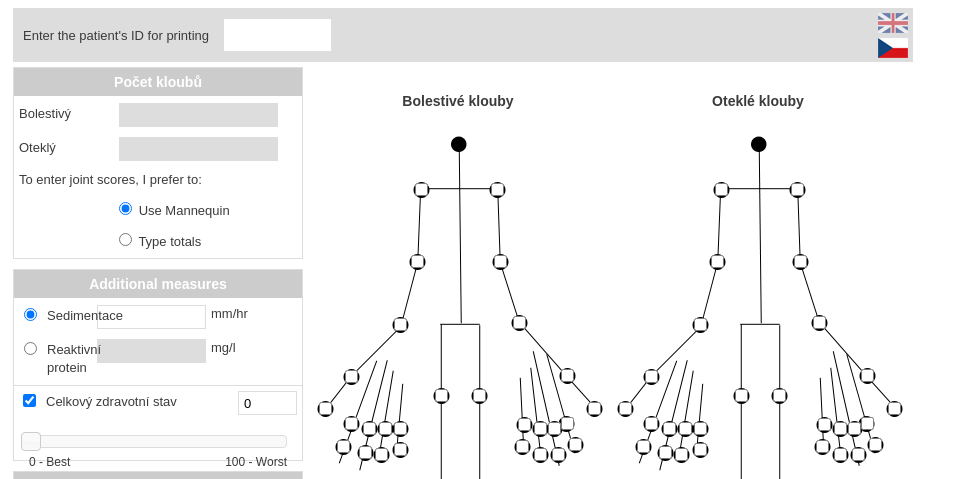
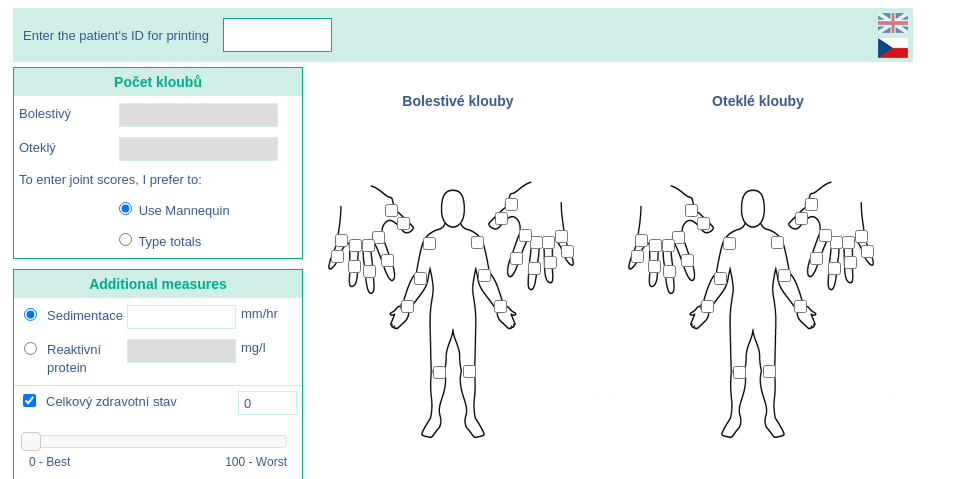
Before and after one commit to BertBerto/das28, a plain HTML site: page index.html in a window 1280 px wide. Shown: the top 479 px of the page, without its empty margins (0-963 px from the left). Drawn offline with Linux system fonts and the light colour scheme.

Commit message:
skin, novy obrazek

```diff
--- a/css/default.css
+++ b/css/default.css
@@ -34,7 +34,7 @@
 .das form .col.colLeft { width:300px; }
 .das form .col.colLeft .formSection { border:1px #ddd solid; margin:5px; padding-bottom:10px; margin-bottom:10px; }
 .das form .col.colLeft .formSection.scores { height:180px; }
-.das form .col.colLeft .formSection.measures { height:180px; }
+.das form .col.colLeft .formSection.measures { /*height:180px;*/ }
 .das form .col.colLeft .formSection h2 { display:block; background:#ccc; color:#fff; padding:5px; text-align:center; margin-bottom:2px; }
 .das form .col.colLeft .formSection > p { padding:5px; }
 
@@ -48,7 +48,7 @@
 .das form .col.colLeft .formSection .formRow.formRowRadioType1 { padding-left:100px; }
 
 .das form .col.colLeft .formSection .formRow.formRowRadioType2 { }
-.das form .col.colLeft .formSection .formRow.formRowRadioType2 p { float:left; width:50px; }
+.das form .col.colLeft .formSection .formRow.formRowRadioType2 p { float:left; width:80px; text-align:left; }
 .das form .col.colLeft .formSection .formRow.formRowRadioType2 p label { position:relative; top:2px; }
 .das form .col.colLeft .formSection .formRow.formRowRadioType2 input.radio { float:left; margin-right:10px; }
 .das form .col.colLeft .formSection .formRow.formRowRadioType2 input.txt { float:left; width:100px; height:20px; border-collapse:collapse; border:1px #ddd solid; padding-left:5px; margin-right:5px; }
@@ -77,66 +77,66 @@
 .das form .col.colRight .overlay { background:transparent url(../gfx/overlay.png); position:absolute; width:590px; height:490px; position:absolute; left:5px; top:5px; z-index:9; cursor:not-allowed; }
 .das form .col.colRight .mannequinBox { width:300px; position:relative; float:left; position:relative; text-align:center; }
 .das form .col.colRight .mannequinBox h2 { text-align:center; margin-top:30px; }
-.das form .col.colRight .mannequinBox button { margin:auto; position:relative; top:10px; }
-.das form .col.colRight .mannequinBox .mannequin { width:297px; height:397px; background:#fff url(../gfx/mannequin.png) 0px 0px no-repeat; position:relative; left:5px; top:5px; }
+.das form .col.colRight .mannequinBox button { margin:auto; position:relative; top:60px; }
+.das form .col.colRight .mannequinBox .mannequin { width:282px; height:312px; background:#fff url(../gfx/mannequin2.png) center center no-repeat; position:relative; left:5px; top:35px; }
 .das form .col.colRight .mannequinBox .mannequin input { position:absolute; }
-.das form .col.colRight .mannequinBox .mannequin .t01 { left: 98px; top: 65px; }
-.das form .col.colRight .mannequinBox .mannequin .t02 { left: 174px; top: 65px; }
-.das form .col.colRight .mannequinBox .mannequin .t03 { left: 94px; top: 137px; }
-.das form .col.colRight .mannequinBox .mannequin .t04 { left: 177px; top: 137px; }
-.das form .col.colRight .mannequinBox .mannequin .t05 { left: 77px; top: 200px; }
-.das form .col.colRight .mannequinBox .mannequin .t06 { left: 196px; top: 198px; }
-.das form .col.colRight .mannequinBox .mannequin .t07 { left: 28px; top: 252px; }
-.das form .col.colRight .mannequinBox .mannequin .t08 { left: 244px; top: 251px; }
-.das form .col.colRight .mannequinBox .mannequin .t09 { left: 2px; top: 284px; }
-.das form .col.colRight .mannequinBox .mannequin .t10 { left: 271px; top: 284px; }
-.das form .col.colRight .mannequinBox .mannequin .t11 { left: 28px; top: 299px; }
-.das form .col.colRight .mannequinBox .mannequin .t12 { left: 20px; top: 322px; }
-.das form .col.colRight .mannequinBox .mannequin .t13 { left: 46px; top: 304px; }
-.das form .col.colRight .mannequinBox .mannequin .t14 { left: 42px; top: 328px; }
-.das form .col.colRight .mannequinBox .mannequin .t15 { left: 62px; top: 304px; }
-.das form .col.colRight .mannequinBox .mannequin .t16 { left: 58px; top: 330px; }
-.das form .col.colRight .mannequinBox .mannequin .t17 { left: 77px; top: 304px; }
-.das form .col.colRight .mannequinBox .mannequin .t18 { left: 77px; top: 325px; }
-.das form .col.colRight .mannequinBox .mannequin .t19 { left: 244px; top: 299px; }
-.das form .col.colRight .mannequinBox .mannequin .t20 { left: 252px; top: 320px; }
-.das form .col.colRight .mannequinBox .mannequin .t21 { left: 231px; top: 304px; }
-.das form .col.colRight .mannequinBox .mannequin .t22 { left: 235px; top: 330px; }
-.das form .col.colRight .mannequinBox .mannequin .t23 { left: 217px; top: 304px; }
-.das form .col.colRight .mannequinBox .mannequin .t24 { left: 217px; top: 330px; }
-.das form .col.colRight .mannequinBox .mannequin .t25 { left: 201px; top: 300px; }
-.das form .col.colRight .mannequinBox .mannequin .t26 { left: 199px; top: 322px; }
-.das form .col.colRight .mannequinBox .mannequin .t27 { left: 118px; top: 271px; }
-.das form .col.colRight .mannequinBox .mannequin .t28 { left: 156px; top: 271px; }
+.das form .col.colRight .mannequinBox .mannequin .t01 { left: 106px; top: 89px; }
+.das form .col.colRight .mannequinBox .mannequin .t02 { left: 154px; top: 88px; }
+.das form .col.colRight .mannequinBox .mannequin .t03 { left: 97px; top: 124px; }
+.das form .col.colRight .mannequinBox .mannequin .t04 { left: 161px; top: 121px; }
+.das form .col.colRight .mannequinBox .mannequin .t05 { left: 116px; top: 218px; }
+.das form .col.colRight .mannequinBox .mannequin .t06 { left: 146px; top: 217px; }
+.das form .col.colRight .mannequinBox .mannequin .t07 { left: 68px; top: 56px; }
+.das form .col.colRight .mannequinBox .mannequin .t08 { left: 188px; top: 50px; }
+.das form .col.colRight .mannequinBox .mannequin .t09 { left: 80px; top: 69px; }
+.das form .col.colRight .mannequinBox .mannequin .t10 { left: 178px; top: 64px; }
+.das form .col.colRight .mannequinBox .mannequin .t11 { left: 55px; top: 83px; }
+.das form .col.colRight .mannequinBox .mannequin .t12 { left: 45px; top: 91px; }
+.das form .col.colRight .mannequinBox .mannequin .t13 { left: 46px; top: 117px; }
+.das form .col.colRight .mannequinBox .mannequin .t14 { left: 32px; top: 91px; }
+.das form .col.colRight .mannequinBox .mannequin .t15 { left: 31px; top: 112px; }
+.das form .col.colRight .mannequinBox .mannequin .t16 { left: 18px; top: 86px; }
+.das form .col.colRight .mannequinBox .mannequin .t17 { left: 14px; top: 102px; }
+.das form .col.colRight .mannequinBox .mannequin .t18 { left: 64px; top: 106px; }
+.das form .col.colRight .mannequinBox .mannequin .t19 { left: 193px; top: 104px; }
+.das form .col.colRight .mannequinBox .mannequin .t20 { left: 213px; top: 88px; }
+.das form .col.colRight .mannequinBox .mannequin .t21 { left: 211px; top: 114px; }
+.das form .col.colRight .mannequinBox .mannequin .t22 { left: 202px; top: 81px; }
+.das form .col.colRight .mannequinBox .mannequin .t23 { left: 225px; top: 88px; }
+.das form .col.colRight .mannequinBox .mannequin .t24 { left: 227px; top: 108px; }
+.das form .col.colRight .mannequinBox .mannequin .t25 { left: 238px; top: 82px; }
+.das form .col.colRight .mannequinBox .mannequin .t26 { left: 84px; top: 152px; }
+.das form .col.colRight .mannequinBox .mannequin .t27 { left: 177px; top: 152px; }
+.das form .col.colRight .mannequinBox .mannequin .t28 { left: 244px; top: 97px; }
 
-.das form .col.colRight .mannequinBox .mannequin .s01 { left: 98px; top: 65px; }
-.das form .col.colRight .mannequinBox .mannequin .s02 { left: 174px; top: 65px; }
-.das form .col.colRight .mannequinBox .mannequin .s03 { left: 94px; top: 137px; }
-.das form .col.colRight .mannequinBox .mannequin .s04 { left: 177px; top: 137px; }
-.das form .col.colRight .mannequinBox .mannequin .s05 { left: 77px; top: 200px; }
-.das form .col.colRight .mannequinBox .mannequin .s06 { left: 196px; top: 198px; }
-.das form .col.colRight .mannequinBox .mannequin .s07 { left: 28px; top: 252px; }
-.das form .col.colRight .mannequinBox .mannequin .s08 { left: 244px; top: 251px; }
-.das form .col.colRight .mannequinBox .mannequin .s09 { left: 2px; top: 284px; }
-.das form .col.colRight .mannequinBox .mannequin .s10 { left: 271px; top: 284px; }
-.das form .col.colRight .mannequinBox .mannequin .s11 { left: 28px; top: 299px; }
-.das form .col.colRight .mannequinBox .mannequin .s12 { left: 20px; top: 322px; }
-.das form .col.colRight .mannequinBox .mannequin .s13 { left: 46px; top: 304px; }
-.das form .col.colRight .mannequinBox .mannequin .s14 { left: 42px; top: 328px; }
-.das form .col.colRight .mannequinBox .mannequin .s15 { left: 62px; top: 304px; }
-.das form .col.colRight .mannequinBox .mannequin .s16 { left: 58px; top: 330px; }
-.das form .col.colRight .mannequinBox .mannequin .s17 { left: 77px; top: 304px; }
-.das form .col.colRight .mannequinBox .mannequin .s18 { left: 77px; top: 325px; }
-.das form .col.colRight .mannequinBox .mannequin .s19 { left: 244px; top: 299px; }
-.das form .col.colRight .mannequinBox .mannequin .s20 { left: 252px; top: 320px; }
-.das form .col.colRight .mannequinBox .mannequin .s21 { left: 231px; top: 304px; }
-.das form .col.colRight .mannequinBox .mannequin .s22 { left: 235px; top: 330px; }
-.das form .col.colRight .mannequinBox .mannequin .s23 { left: 217px; top: 304px; }
-.das form .col.colRight .mannequinBox .mannequin .s24 { left: 217px; top: 330px; }
-.das form .col.colRight .mannequinBox .mannequin .s25 { left: 201px; top: 300px; }
-.das form .col.colRight .mannequinBox .mannequin .s26 { left: 199px; top: 322px; }
-.das form .col.colRight .mannequinBox .mannequin .s27 { left: 118px; top: 271px; }
-.das form .col.colRight .mannequinBox .mannequin .s28 { left: 156px; top: 271px; }
+.das form .col.colRight .mannequinBox .mannequin .s01 { left: 106px; top: 89px; }
+.das form .col.colRight .mannequinBox .mannequin .s02 { left: 154px; top: 88px; }
+.das form .col.colRight .mannequinBox .mannequin .s03 { left: 97px; top: 124px; }
+.das form .col.colRight .mannequinBox .mannequin .s04 { left: 161px; top: 121px; }
+.das form .col.colRight .mannequinBox .mannequin .s05 { left: 116px; top: 218px; }
+.das form .col.colRight .mannequinBox .mannequin .s06 { left: 146px; top: 217px; }
+.das form .col.colRight .mannequinBox .mannequin .s07 { left: 68px; top: 56px; }
+.das form .col.colRight .mannequinBox .mannequin .s08 { left: 188px; top: 50px; }
+.das form .col.colRight .mannequinBox .mannequin .s09 { left: 80px; top: 69px; }
+.das form .col.colRight .mannequinBox .mannequin .s10 { left: 178px; top: 64px; }
+.das form .col.colRight .mannequinBox .mannequin .s11 { left: 55px; top: 83px; }
+.das form .col.colRight .mannequinBox .mannequin .s12 { left: 45px; top: 91px; }
+.das form .col.colRight .mannequinBox .mannequin .s13 { left: 46px; top: 117px; }
+.das form .col.colRight .mannequinBox .mannequin .s14 { left: 32px; top: 91px; }
+.das form .col.colRight .mannequinBox .mannequin .s15 { left: 31px; top: 112px; }
+.das form .col.colRight .mannequinBox .mannequin .s16 { left: 18px; top: 86px; }
+.das form .col.colRight .mannequinBox .mannequin .s17 { left: 14px; top: 102px; }
+.das form .col.colRight .mannequinBox .mannequin .s18 { left: 64px; top: 106px; }
+.das form .col.colRight .mannequinBox .mannequin .s19 { left: 193px; top: 104px; }
+.das form .col.colRight .mannequinBox .mannequin .s20 { left: 213px; top: 88px; }
+.das form .col.colRight .mannequinBox .mannequin .s21 { left: 211px; top: 114px; }
+.das form .col.colRight .mannequinBox .mannequin .s22 { left: 202px; top: 81px; }
+.das form .col.colRight .mannequinBox .mannequin .s23 { left: 225px; top: 88px; }
+.das form .col.colRight .mannequinBox .mannequin .s24 { left: 227px; top: 108px; }
+.das form .col.colRight .mannequinBox .mannequin .s25 { left: 238px; top: 82px; }
+.das form .col.colRight .mannequinBox .mannequin .s26 { left: 84px; top: 152px; }
+.das form .col.colRight .mannequinBox .mannequin .s27 { left: 177px; top: 152px; }
+.das form .col.colRight .mannequinBox .mannequin .s28 { left: 244px; top: 97px; }
 
 .das form .formula { width:100%; margin:5px; background:#ddd; height:25px; }
 .das form .formula p { padding:5px; }
--- /dev/null
+++ b/css/theme01.css
@@ -0,0 +1,23 @@
+/* colors */
+.das * {
+	color: #3a5a8b;
+}
+
+.das form .col.colTop,
+.das form .formula,
+.das form .col.colLeft .formSection.formSectionCalculate,
+.das form .col.colLeft .formSection h2 {
+	background-color:#ceeee7;
+}
+.das form .col.colLeft .formSection h2 {
+	color:#04ac8c;
+}
+.das form .col.colLeft .formSection .formRow.formRowText input,
+.das form .col.colLeft .formSection .formRow.formRowRadioType2 input.txt,
+.das form .col.colLeft .formSection .formRow.formRowSlider input.txt {
+	border-color:#ceeee7;
+}
+.das form .col.colLeft .formSection,
+.das form .col.colTop input {
+	border-color:#04ac8c;
+}
--- a/index.html
+++ b/index.html
@@ -15,6 +15,7 @@
      <link rel="stylesheet" type="text/css" media="screen, print" href="css/jquery-ui.structure.min.css">
      <link rel="stylesheet" type="text/css" media="screen, print" href="css/jquery-ui.theme.min.css">
      <link rel="stylesheet" type="text/css" media="screen, print" href="css/default.css">
+     <link rel="stylesheet" type="text/css" media="screen, print" href="css/theme01.css">
 </head>
 
 <body class="">
```
Also changed, not shown: gfx/mannequin2.png (added).
